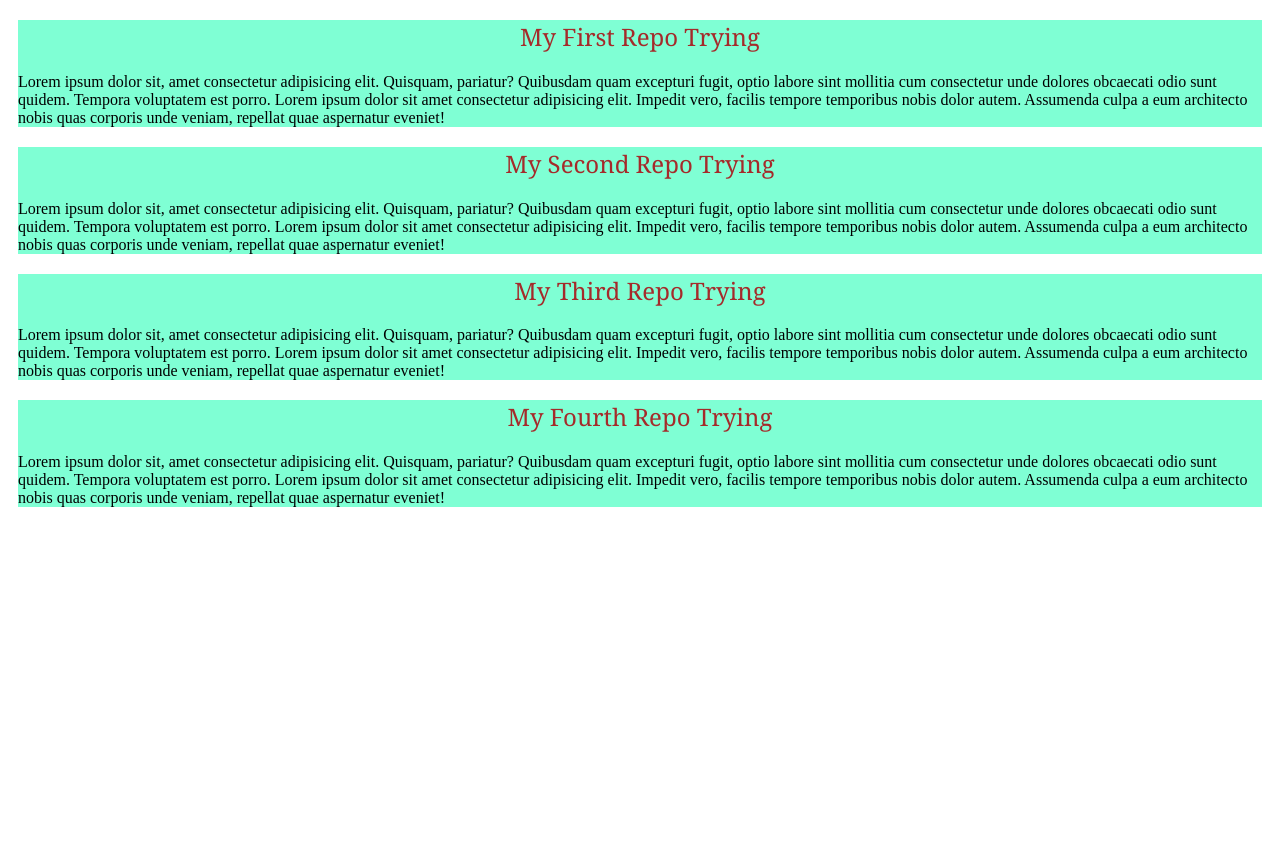
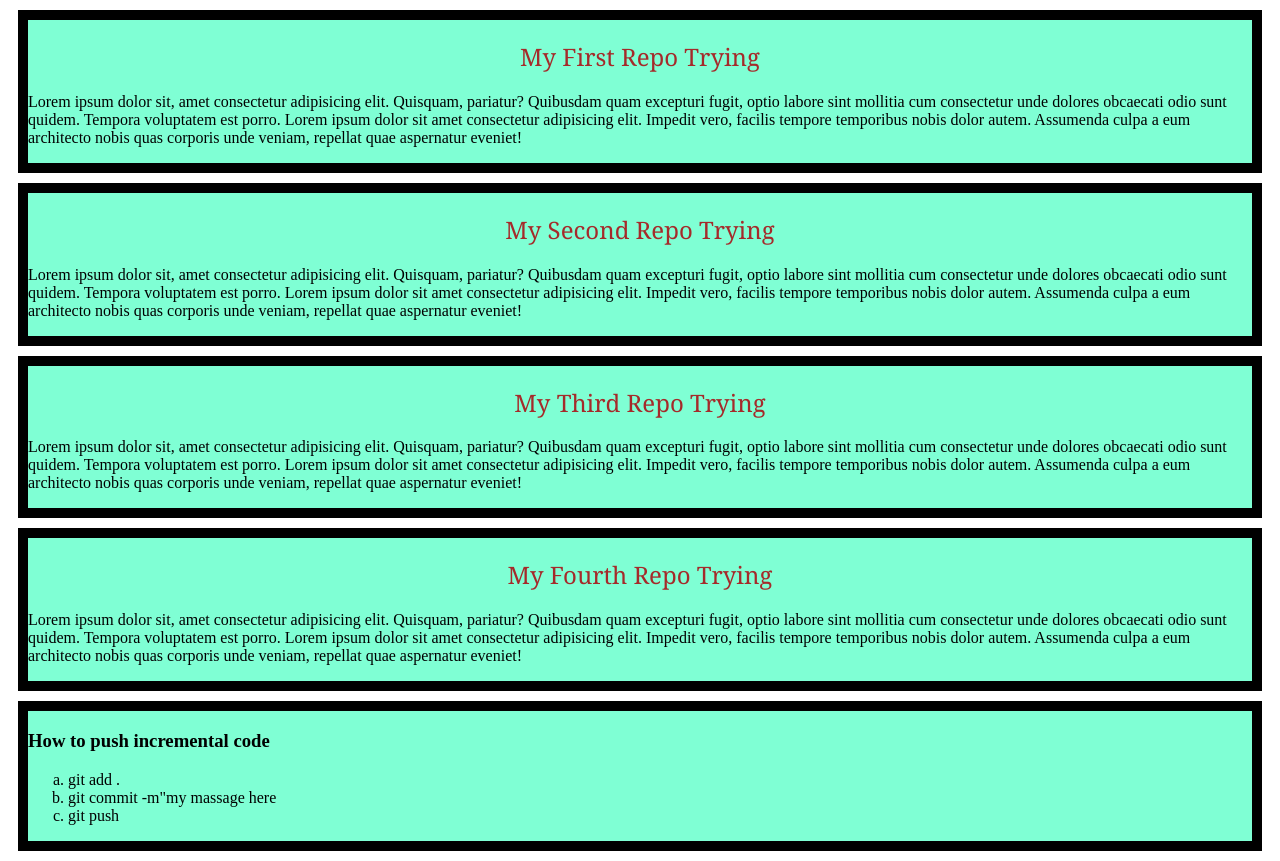
Before and after one commit to Cynthia-wahab/my-first-repo, a plain HTML site: page index.html in a window 1280 px wide. Before the commit the page ends 800 px from the top, so only its background shows below. Drawn offline with Linux system fonts and the light colour scheme.

Commit message:
added how to push code into git

```diff
--- a/index.html
+++ b/index.html
@@ -33,5 +33,14 @@
             Lorem ipsum dolor sit, amet consectetur adipisicing elit. Quisquam, pariatur? Quibusdam quam excepturi fugit, optio labore sint mollitia cum consectetur unde dolores obcaecati odio sunt quidem. Tempora voluptatem est porro. Lorem ipsum dolor sit amet consectetur adipisicing elit. Impedit vero, facilis tempore temporibus nobis dolor autem. Assumenda culpa a eum architecto nobis quas corporis unde veniam, repellat quae aspernatur eveniet!
         </p>
     </div>
+    <div>
+        <h3>How to push incremental code</h3>
+        <ol type="a">
+            <li>git add .</li>
+            <li>git commit -m"my massage here</li>
+            <li>git push</li>
+
+        </ol>
+    </div>
 </body>
 </html>
--- a/styles/blog.css
+++ b/styles/blog.css
@@ -7,4 +7,5 @@ h2 {
 div {
     background-color: aquamarine;
     margin: 10px;
+    border: 10px solid black;
 }
```
